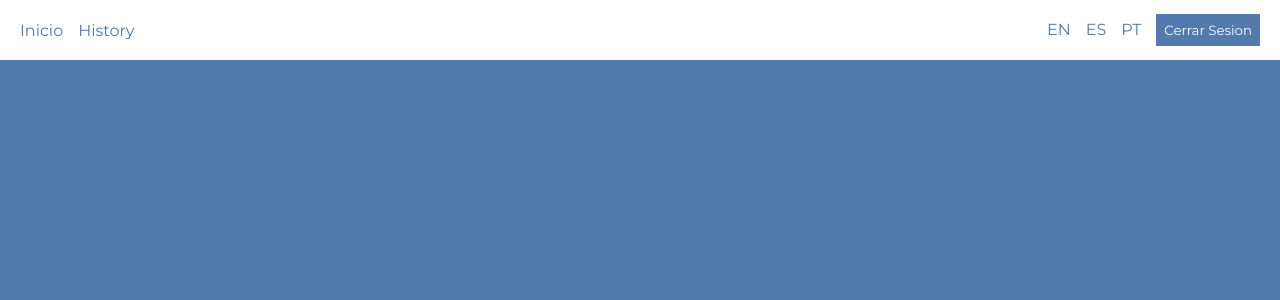
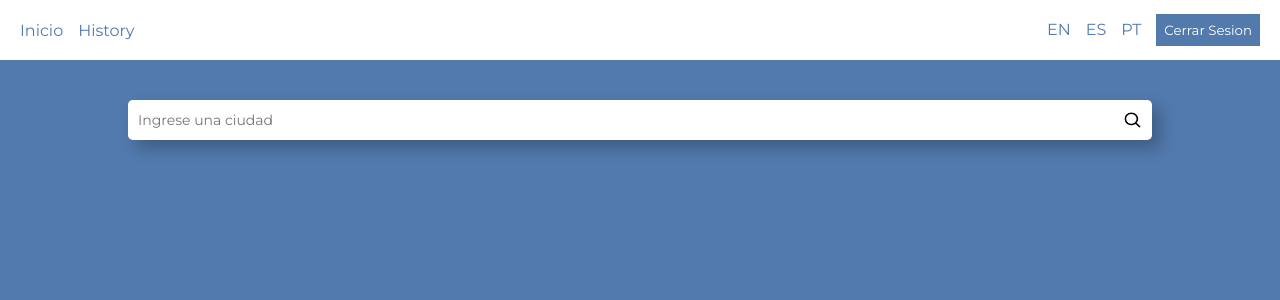
Before and after one commit to Grupo-de-Estudio/weather-app, a React (Create React App) app: page / in a window 1280 px wide. Shown: the top 300 px of the page. Built offline with nearby package versions, Linux system fonts and the light colour scheme.

Commit message:
se creo la barra de busqueda

```diff
--- a/public/index.html
+++ b/public/index.html
@@ -8,7 +8,6 @@
   <meta name="theme-color" content="#000000" />
   <meta name="description" content="Web site created using create-react-app" />
   <link rel="apple-touch-icon" href="%PUBLIC_URL%/logo192.png" />
-
   <link rel="manifest" href="%PUBLIC_URL%/manifest.json" />
 
   <title>Weather App</title>
--- a/src/pages/SearchScreen.jsx
+++ b/src/pages/SearchScreen.jsx
@@ -16,6 +16,9 @@ export const SearchScreen = () => {
           <button>Cerrar Sesion</button>
         </div>
       </nav>
+      <div className="div_input">
+        <input type="text" placeholder="Ingrese una ciudad" />
+      </div>
     </>
   )
 }
--- a/src/scss/main.scss
+++ b/src/scss/main.scss
@@ -7,6 +7,9 @@ $light-white: #ffffff;
 * {
   margin: 0;
   font-family: 'Montserrat', sans-serif;
+  input:focus {
+    outline: none;
+  }
 }
 
 html,
--- a/src/scss/searchScreen.scss
+++ b/src/scss/searchScreen.scss
@@ -7,12 +7,14 @@
   box-sizing: border-box;
   height: 60px;
   padding: 0 20px;
+  position: fixed;
 }
 
 a {
   padding-right: 15px;
   text-decoration: none;
   color: $primary;
+  box-sizing: border-box;
 }
 
 a:hover {
@@ -25,3 +27,30 @@ button {
   border: none;
   color: white;
 }
+
+.div_input {
+  padding-top: 100px;
+  width: 100%;
+  display: flex;
+  justify-content: center;
+}
+
+input {
+  width: 80%;
+  height: 40px;
+  border-radius: 0.3rem;
+  border: none;
+  box-shadow: 8px 8px 16px rgba(0, 0, 0, 0.25);
+  display: flex;
+  justify-content: space-between;
+  box-sizing: border-box;
+  padding: 0 10px;
+}
+
+input::placeholder {
+  background-image: url(../lupa.png);
+  background-size: 19px 18px;
+  background-repeat: no-repeat;
+  background-position: right center;
+  font-size: 14px;
+}
```
Also changed, not shown: src/lupa.png (added).
